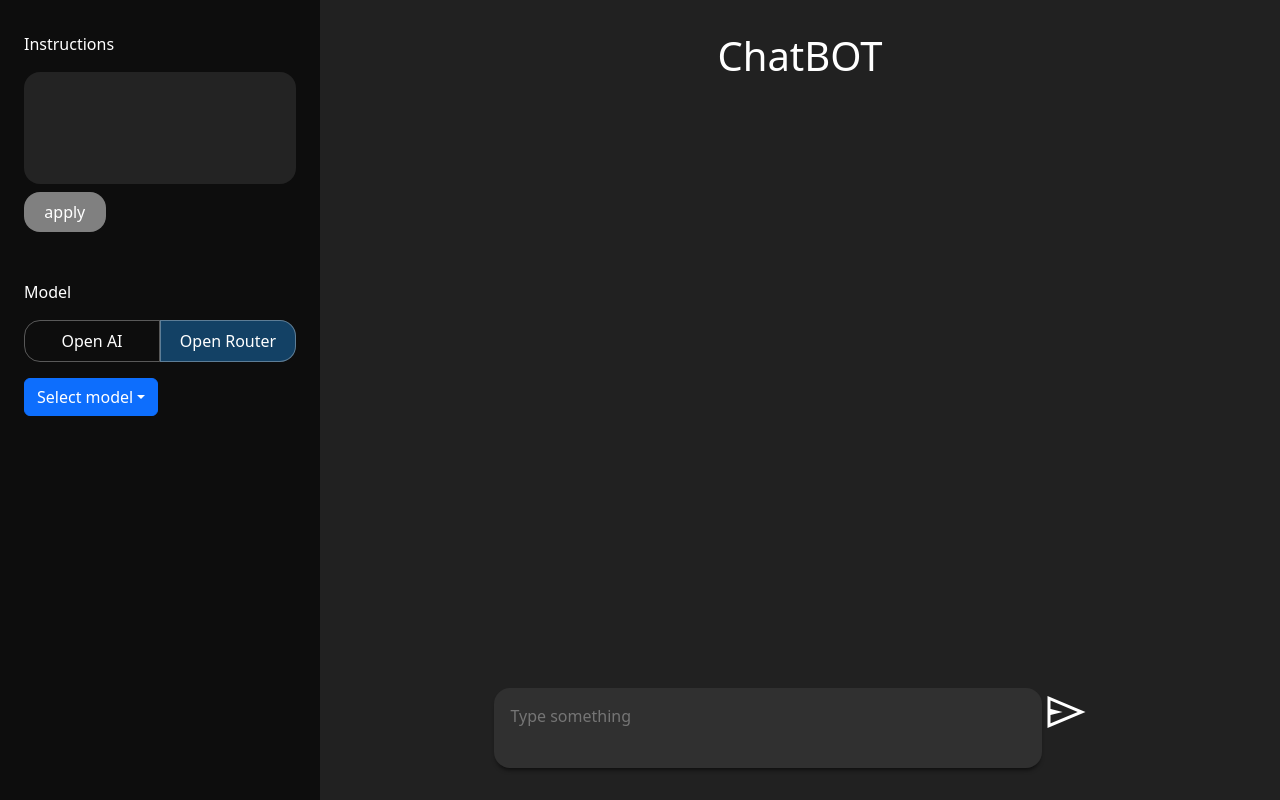
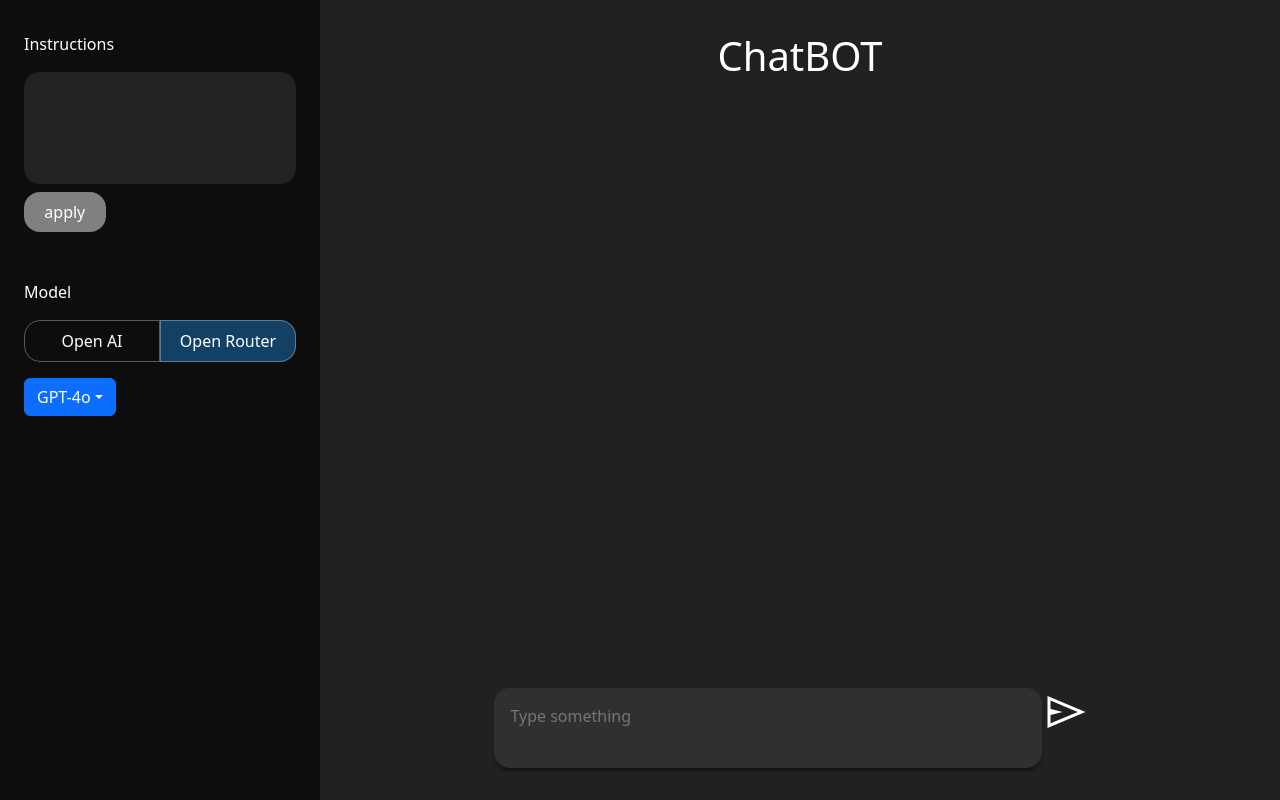
Before and after one commit to NicolasRuizGiolitoUni/chatbot, a React (Vite) app in the folder frontend/: page / in a window 1280 px wide. Both pictures are taken after a click on the element "Open Router". Built offline with nearby package versions, Linux system fonts and the light colour scheme.

Commit message:
Added changing models of open router by dropdown menu

```diff
--- a/frontend/src/components/chat/Chat.jsx
+++ b/frontend/src/components/chat/Chat.jsx
@@ -2,7 +2,7 @@
 import ChatMessage from "../chat-message/ChatMessage";
 import "./Chat.css";
 
-const Chat = ({ systemPrompt, useOpenRouter }) => {
+const Chat = ({ systemPrompt, useOpenRouter, selectedOpenRouterModel }) => {
   const [message, setMessage] = useState("");
   const [chatLog, setChatLog] = useState([]);
 
@@ -34,6 +34,7 @@
           chatLog: currentChatLog, // send the whole chat log to the server to get the whole conversation context
           systemPrompt, //send the system prompt to the server
           useOpenRouter, //send the model type to the server
+          selectedOpenRouterModel, //send the model name to the server
         }),
       });
       if (!repsonse.ok) {
--- a/frontend/src/components/sidebar/Sidebar.jsx
+++ b/frontend/src/components/sidebar/Sidebar.jsx
@@ -3,11 +3,21 @@
 import Instructions from "./instructions/Instructions";
 import Model from "./model/model";
 
-const Sidebar = ({ setSystemPrompt, useOpenRouter, setUseOpenRouter }) => {
+const Sidebar = ({
+  setSystemPrompt,
+  useOpenRouter,
+  setUseOpenRouter,
+  selectedOpenRouterModel,
+  setSelectedOpenRouterModel,
+}) => {
   return (
     <section className="side-bar">
       <Instructions setSystemPrompt={setSystemPrompt} />
-      <Model setUseOpenRouter={setUseOpenRouter} />
+      <Model
+        setUseOpenRouter={setUseOpenRouter}
+        selectedOpenRouterModel={selectedOpenRouterModel}
+        setSelectedOpenRouterModel={setSelectedOpenRouterModel}
+      />
     </section>
   );
 };
--- a/frontend/src/components/sidebar/model/Model.jsx
+++ b/frontend/src/components/sidebar/model/Model.jsx
@@ -2,7 +2,12 @@
 import "./Model.css";
 import BootstrapDropdown from "./bootstrapDropdown/BootstrapDropdown";
 
-const Model = ({ useOpenRouter, setUseOpenRouter }) => {
+const Model = ({
+  useOpenRouter,
+  setUseOpenRouter,
+  selectedOpenRouterModel,
+  setSelectedOpenRouterModel,
+}) => {
   const [activeButton, setActiveButton] = useState("openai");
 
   const handleButtonClick = (button) => {
@@ -38,7 +43,10 @@
         </div>
         {activeButton === "openrouter" && (
           <div className="boostrap-container">
-            <BootstrapDropdown />
+            <BootstrapDropdown
+              selectedOpenRouterModel={selectedOpenRouterModel}
+              setSelectedOpenRouterModel={setSelectedOpenRouterModel}
+            />
           </div>
         )}
       </div>
--- a/frontend/src/components/sidebar/model/bootstrapDropdown/BootstrapDropdown.jsx
+++ b/frontend/src/components/sidebar/model/bootstrapDropdown/BootstrapDropdown.jsx
@@ -1,22 +1,32 @@
-import React from "react";
+import React, { useState } from "react";
 import Dropdown from "react-bootstrap/Dropdown";
 
-const BootstrapDropdown = () => {
+const BootstrapDropdown = ({
+  selectedOpenRouterModel,
+  setSelectedOpenRouterModel,
+}) => {
+  const models = [
+    "GPT-4o",
+    "google/gemini-flash-1.5-8b",
+    "meta-llama/llama-3.3-70b-instruct",
+    "anthropic/claude-3.5-haiku",
+  ];
   const handleSelect = (eventKey) => {
-    alert(`Selected: ${eventKey}`);
+    setSelectedOpenRouterModel(eventKey);
   };
 
   return (
     <Dropdown onSelect={handleSelect}>
       <Dropdown.Toggle variant="primary" id="dropdown-basic">
-        Select model
+        {selectedOpenRouterModel}
       </Dropdown.Toggle>
 
       <Dropdown.Menu>
-        <Dropdown.Item eventKey="Option 1">GPT-4o</Dropdown.Item>
-        <Dropdown.Item eventKey="Option 2">Gemini 1.5 Pro</Dropdown.Item>
-        <Dropdown.Item eventKey="Option 3">Llama 3.1 405GB</Dropdown.Item>
-        <Dropdown.Item eventKey="Option 4">Claude 3.5 Sonnet</Dropdown.Item>
+        {models.map((model) => (
+          <Dropdown.Item key={model} eventKey={model}>
+            {model}
+          </Dropdown.Item>
+        ))}
       </Dropdown.Menu>
     </Dropdown>
   );
--- a/frontend/src/screens/ChatScreen.jsx
+++ b/frontend/src/screens/ChatScreen.jsx
@@ -5,14 +5,22 @@
 const ChatScreen = () => {
   const [systemPrompt, setSystemPrompt] = useState("");
   const [useOpenRouter, setUseOpenRouter] = useState(false);
+  const [selectedOpenRouterModel, setSelectedOpenRouterModel] =
+    useState("GPT-4o");
   return (
     <div className="chat-screen">
       <Sidebar
         setSystemPrompt={setSystemPrompt}
         useOpenRouter={useOpenRouter}
         setUseOpenRouter={setUseOpenRouter}
+        selectedOpenRouterModel={selectedOpenRouterModel}
+        setSelectedOpenRouterModel={setSelectedOpenRouterModel}
       />
-      <Chat systemPrompt={systemPrompt} useOpenRouter={useOpenRouter} />
+      <Chat
+        systemPrompt={systemPrompt}
+        useOpenRouter={useOpenRouter}
+        selectedOpenRouterModel={selectedOpenRouterModel}
+      />
     </div>
   );
 };
```
Also changed, not shown: 1 other file (tests, documents, lock files or other folders).
